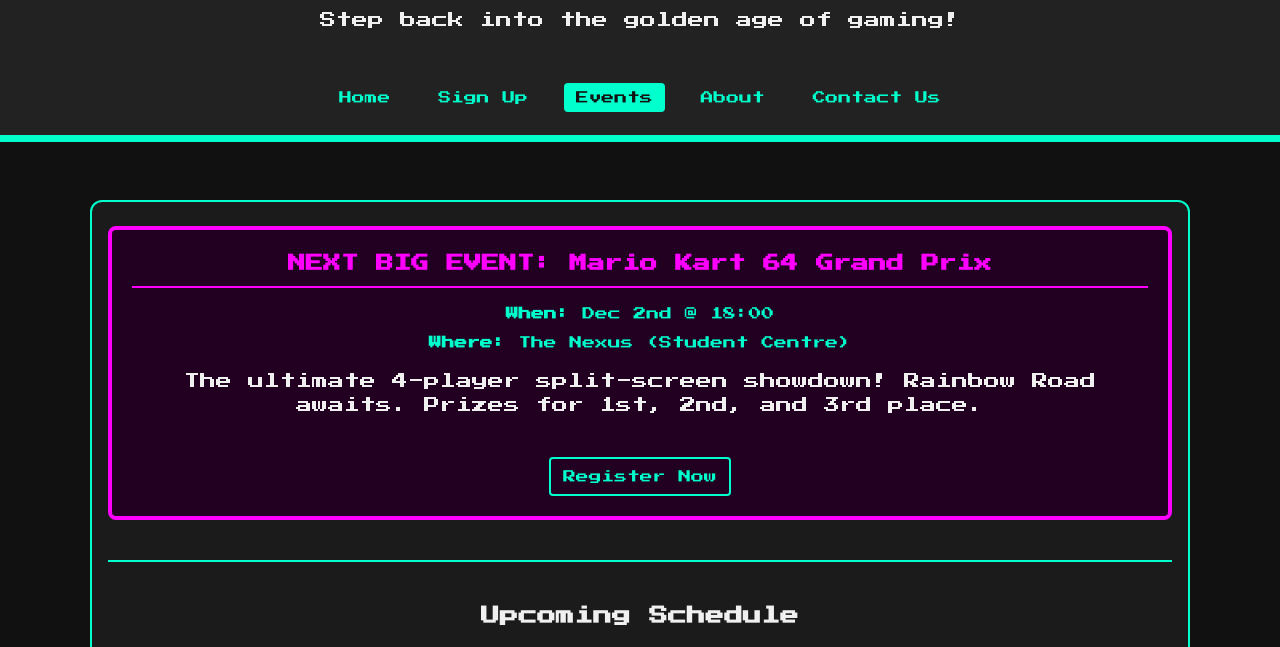
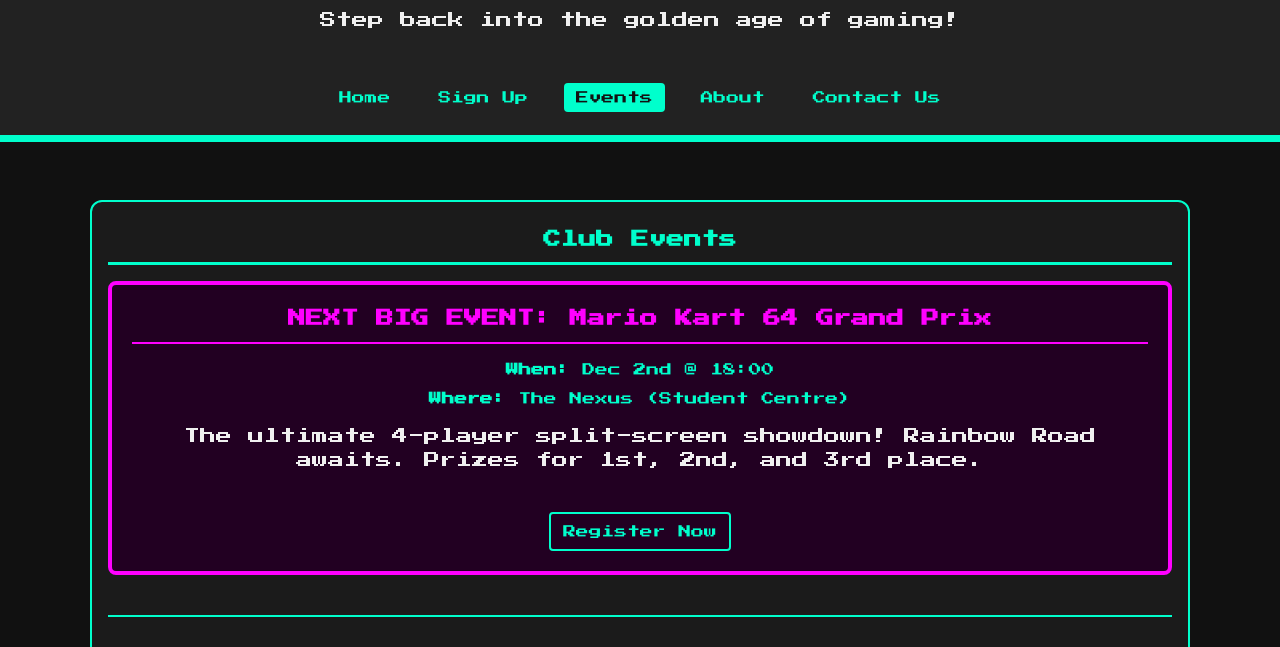
Before and after one commit to conleithryan/Retro-Games-Club, a plain HTML site: page events.html in a window 1280 px wide. Shown: the part 107-754 px from the top of the page. Drawn offline with Linux system fonts and the light colour scheme.

Commit message:
initial commit

```diff
--- a/events.html
+++ b/events.html
@@ -32,7 +32,7 @@
 
     <main class="main">
             <section class="events-container">
-
+                <h2>Club Events</h2>
                 <section class="featured-event">
                     <h2>NEXT BIG EVENT: Mario Kart 64 Grand Prix</h2>
                     <div class="event-details">
```
Also changed, not shown: 1 other file.
